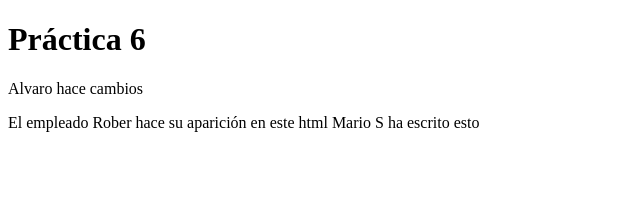
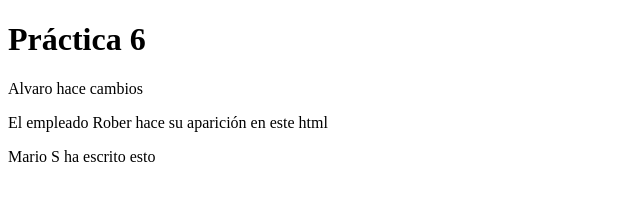
Before and after one commit to leo-narvaez/Practica_6_Leo, a plain HTML site: page index.html in a window 1280 px wide. Shown: the whole page, without its empty margins (0-640 px from the left). Drawn offline with Linux system fonts and the light colour scheme.

Commit message:
Corregir sintaxis

```diff
--- a/index.html
+++ b/index.html
@@ -8,9 +8,7 @@
 <body>
     <h1>Práctica 6</h1>
     <p>Alvaro hace cambios</p>
+    <p>El empleado Rober hace su aparición en este html</p>
+    <p>Mario S ha escrito esto</p>
 </body>
 </html>
-
-
-El empleado Rober hace su aparición en este html
-Mario S ha escrito esto
```
